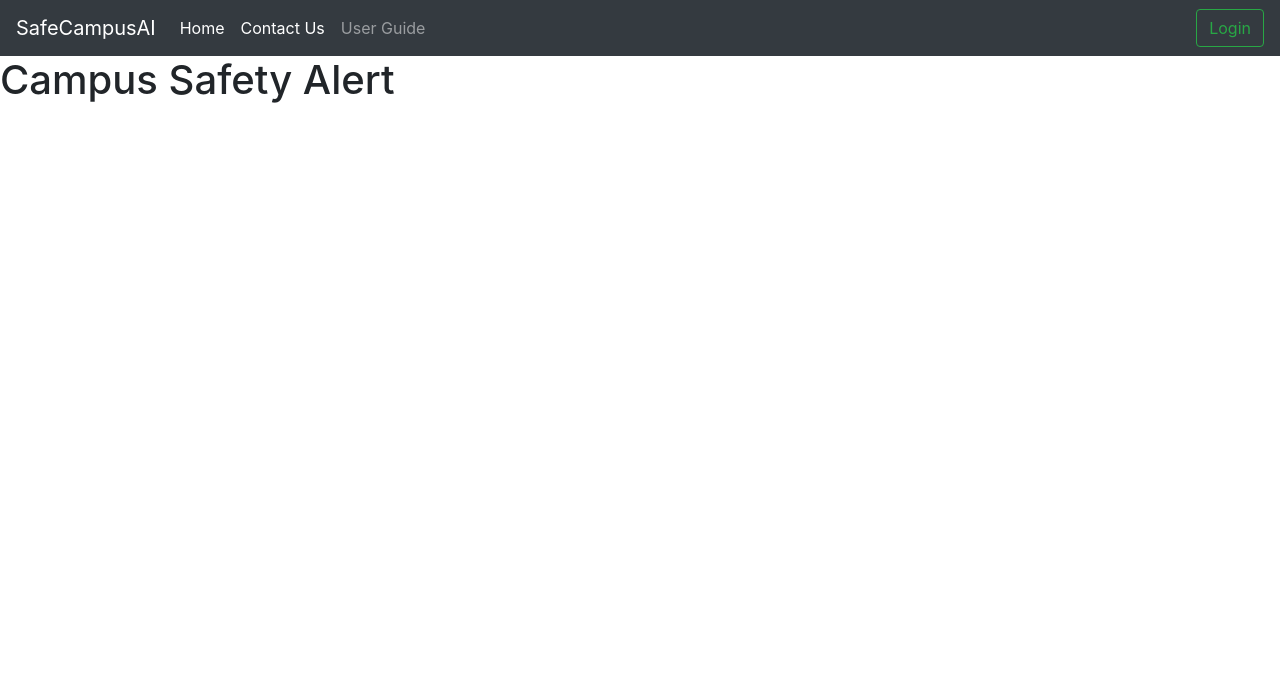
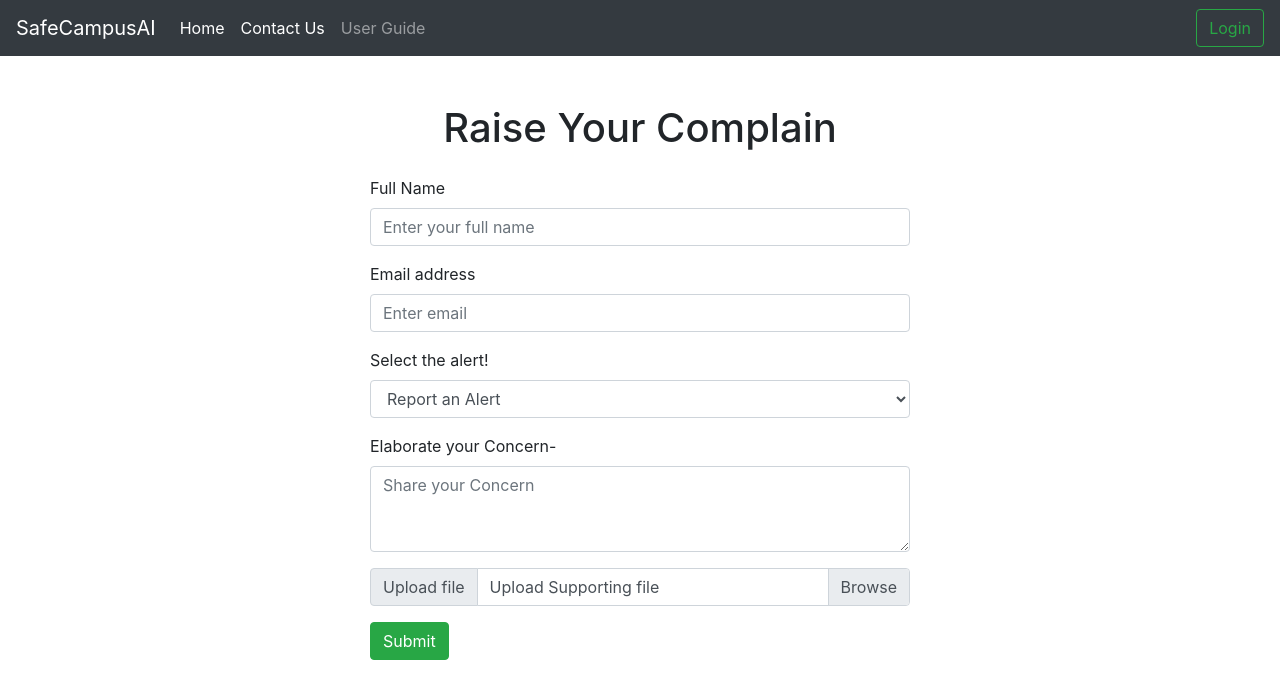
Before and after one commit to HackForge-JUSL/Data-Dazzlers, a Python web app: template templates/index.html in a window 1280 px wide. Shown: the top 699 px of the page. Run offline with Jinja, Linux system fonts and the light colour scheme; the template is opened without the code that fills it, so the values that code supplies are empty; some libraries are stand-ins or nearby versions.

Commit message:
index_Update

```diff
--- a/templates/index.html
+++ b/templates/index.html
@@ -10,7 +10,12 @@
 
     <title>SafeCampuAI-A tool for your safe campus</title>
   </head>
+
+
   <body>
+
+
+                        <!--NavBar-->
     <nav class="navbar navbar-expand-lg navbar-dark bg-dark">
         <a class="navbar-brand" href="#">SafeCampusAI</a>
         <button class="navbar-toggler" type="button" data-toggle="collapse" data-target="#navbarSupportedContent" aria-controls="navbarSupportedContent" aria-expanded="false" aria-label="Toggle navigation">
@@ -36,7 +41,59 @@
           </form>
         </div>
       </nav>
-    <h1>Campus Safety Alert</h1>
+
+                    <!--Form Part -->
+                    <div class="container mt-5">
+                        <h1 class="text-center mb-4">Raise Your Complain</h1>
+                        <div class="row justify-content-center">
+                          <div class="col-md-6">
+                            <form>
+                              <div class="form-group">
+                                <label for="fullName">Full Name</label>
+                                <input type="text" class="form-control" id="fullName" placeholder="Enter your full name">
+                              </div>
+                              <div class="form-group">
+                                <label for="email">Email address</label>
+                                <input type="email" class="form-control" id="email" aria-describedby="emailHelp" placeholder="Enter email">
+                              </div>
+                              <div class="form-group">
+                                <label for="exampleFormControlSelect1">Select the alert!</label>
+                                <select class="form-control" id="exampleFormControlSelect1">
+                                  <option>Report an Alert</option>
+                                  <option>Normal Complaint</option>
+                                  <option>Harassment reporting</option>
+
+                                </select>
+                              </div>
+                              <div class="form-group">
+                                  <label for="exampleFormControlTextarea1">Elaborate your Concern-</label>
+                                  <textarea class="form-control" id="exampleFormControlTextarea2" rows="3" placeholder="Share your Concern"></textarea>
+                                </div>
+
+                                <div class="input-group mb-3">
+                                    <div class="input-group-prepend">
+                                      <span class="input-group-text" id="inputGroupFileAddon01">Upload file</span>
+                                    </div>
+                                    <div class="custom-file">
+                                      <input type="file" class="custom-file-input" id="inputGroupFile01" aria-describedby="inputGroupFileAddon01">
+                                      <label class="custom-file-label" for="inputGroupFile01">Upload Supporting file</label>
+                                    </div>
+                                  </div>
+
+                              <button type="submit" class="btn btn-success">Submit</button>
+                            </form>
+                          </div>
+                        </div>
+                      </div>
+
+
+
+
+
+
+
+
+
 
     <!-- Optional JavaScript -->
     <!-- jQuery first, then Popper.js, then Bootstrap JS -->
```
Also changed, not shown: static/style.css (added).
